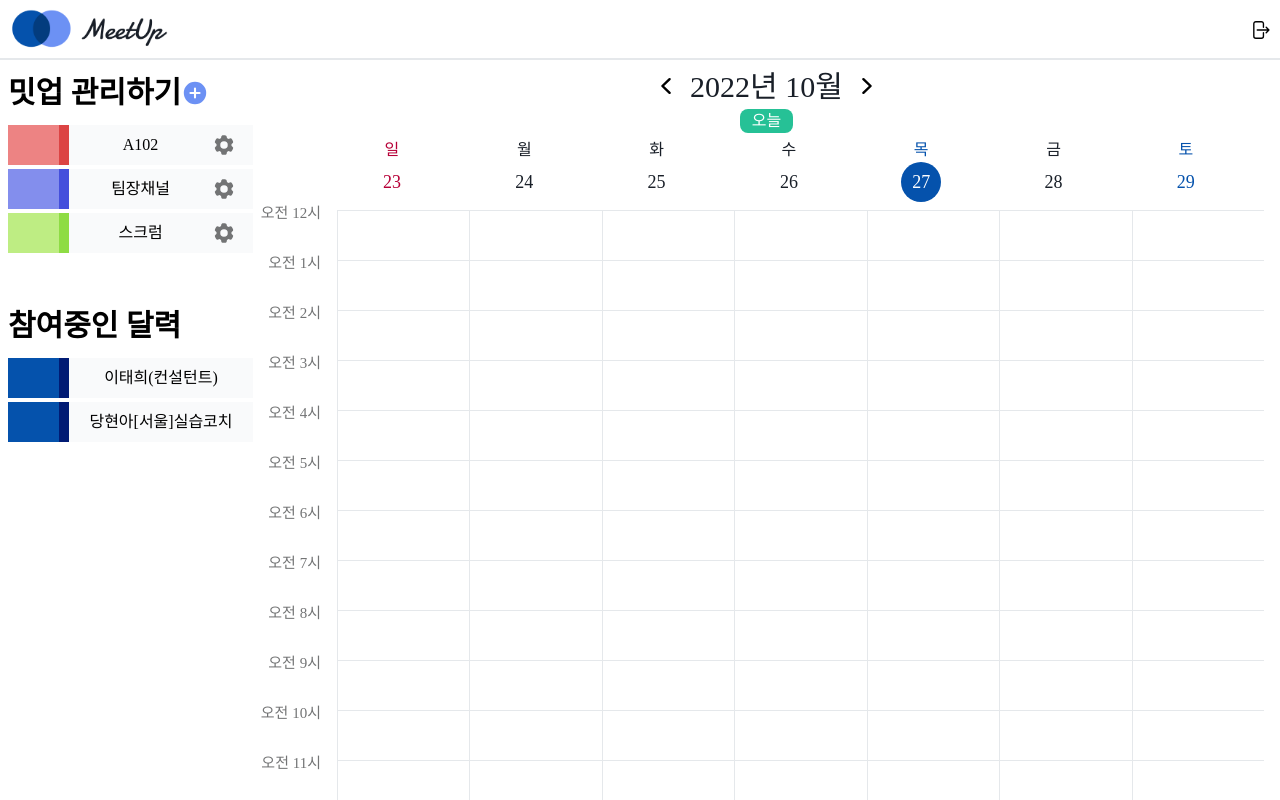
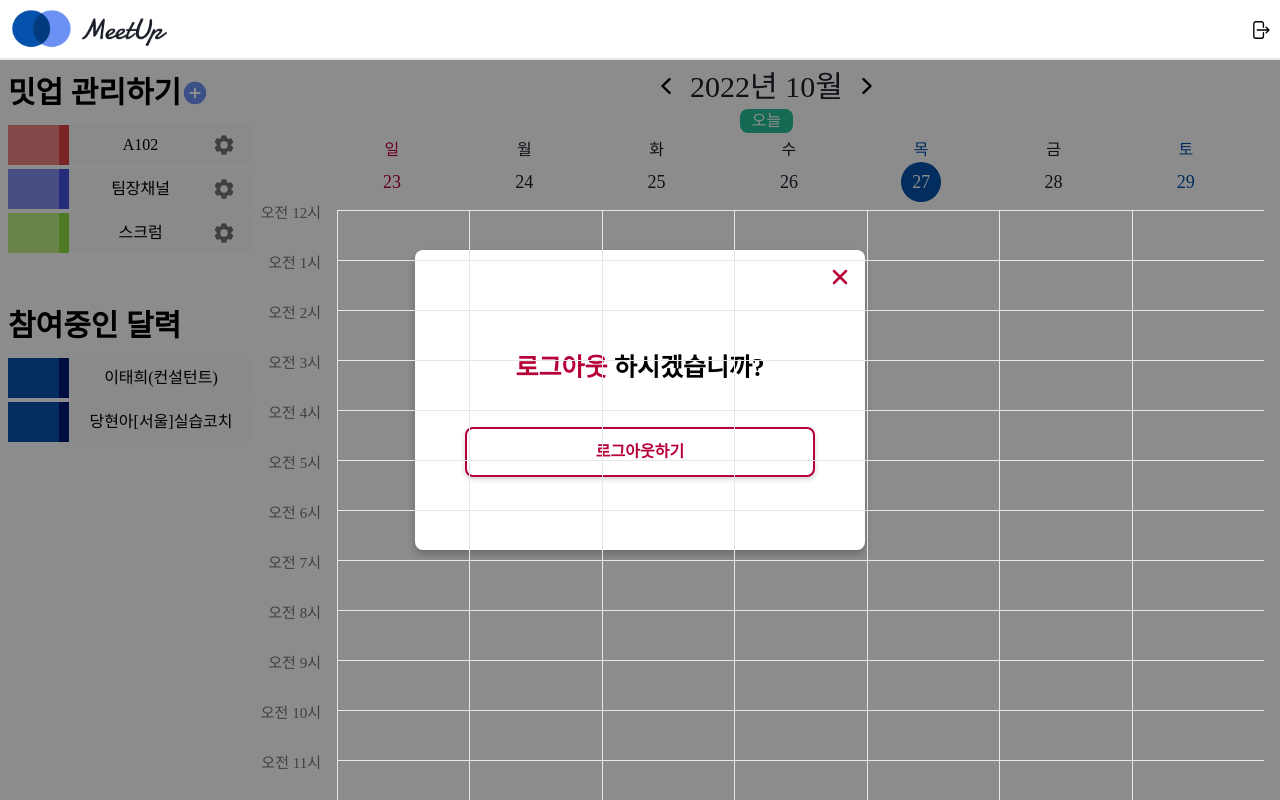
Before and after one commit to drsuneamer/MeetUp, a React (Create React App) app in the folder frontend/: page / in a window 1280 px wide. Both pictures are taken after a click on the icon 1260 px from the left and 29 px from the top of the page. Shown: the top 800 px of the page. Built offline with nearby package versions, Linux system fonts and the light colour scheme.

Commit message:
[#S07P31A102-122][FE] feat: seperate  delete/logout logic &  css

```diff
--- a/frontend/src/components/layout/Header.tsx
+++ b/frontend/src/components/layout/Header.tsx
@@ -1,14 +1,31 @@
 import LogoImage from '../../assets/logo_title.png';
 import { Link } from 'react-router-dom';
+import { useState, useCallback } from 'react';
+import DeleteModal from '../modal/DeleteModal';
 
 function Header() {
-  const logout = (e: React.MouseEvent<SVGSVGElement, MouseEvent>) => {
-    console.log('logout!');
-  };
+  const [isOpenModal, setIsOpenModal] = useState<boolean>(false)
+  const [modalType, setModalType] = useState('')
+  const onClickToggleModal = useCallback(() => {
+    setIsOpenModal(!isOpenModal);
+  }, [isOpenModal]);
+  // const logout = (e: React.MouseEvent<SVGSVGElement, MouseEvent>) => {
+  //   console.log('logout!');
+  // };
 
   const nickname = window.localStorage.getItem('nickname');
 
+  function logoutProps() {
+    setModalType('logout')
+    onClickToggleModal()
+  }
+
   return (
+    <div className="w-[100%] h-[100%] flex flex-col items-center">
+      {isOpenModal && (
+          <DeleteModal onClickToggleModal={onClickToggleModal} props={modalType}>
+          </DeleteModal>
+        )}
       <div className="fixed flex items-center justify-between bg-[white] w-full h-l border-b-2 border-line z-50">
         <div>
           <Link to="/">
@@ -25,7 +42,7 @@ function Header() {
             strokeWidth="1.5"
             stroke="currentColor"
             className="w-6 h-6 pt-0.5 cursor-pointer"
-          onClick={logout}
+            onClick={logoutProps}
           >
             <path
               stroke-linecap="round"
@@ -35,6 +52,7 @@ function Header() {
           </svg>
         </div>
       </div>
+    </div>
   );
 }
 
--- a/frontend/src/components/modal/DeleteModal.tsx
+++ b/frontend/src/components/modal/DeleteModal.tsx
@@ -2,31 +2,38 @@ import  { PropsWithChildren }from 'react';
 
 interface ModalDefaultType {
   onClickToggleModal: () => void; // 함수 타입 정의
-  isSpecial: boolean;
 }
-// interface isSpecialProps {
-//   isSpecial: boolean;
-// }
+
+interface ModalList extends ModalDefaultType {
+  props: string;
+}
 
 function DeleteModal({
-  isSpecial,
   onClickToggleModal,
+  props
 }:
-PropsWithChildren<ModalDefaultType>) {
+PropsWithChildren<ModalList>) {
   return (
     <div className="w-[100%] h-[100%] fixed flex justify-center items-center">
       <div className="w-[450px] h-[300px] flex flex-col items-center bg-background z-10 rounded drop-shadow-shadow">
         <svg onClick={onClickToggleModal} xmlns="http://www.w3.org/2000/svg" fill="none" viewBox="0 0 24 24" stroke-width="2.5" className="w-6 h-6 stroke-cancel mt-[15px] ml-[400px] cursor-pointer">
   <path stroke-linecap="round" stroke-linejoin="round" d="M6 18L18 6M6 6l12 12" />
   </svg>
+    { props === 'delete' ?
+        <div>
           <div className="flex flex-col justify-center items-center text-l font-bold mt-[30px]">
             <div>등록한 <span className="text-cancel">일정</span>을</div>
             <div><span className="text-cancel">삭제</span>하시겠습니까?</div>
           </div>
-        <div className="flex flex-col justify-center items-center text-l font-bold mt-[30px]">
-          삭제하시겠습니까?
+          <button className="text-[16px] font-bold bg-background border-solid border-2 border-cancel text-cancel hover:bg-cancelhover hover:text-background mt-[40px] rounded w-[350px] h-s drop-shadow-button">삭제하기</button>
+        </div>:
+        <div className="flex flex-col justify-center items-center">
+          <div className="text-l font-bold mt-[60px]">
+            <span className="text-cancel">로그아웃 </span>하시겠습니까?
           </div>
-        <button className="text-[16px] font-bold bg-background border-solid border-2 border-cancel text-cancel hover:bg-cancelhover hover:text-background mt-[40px] rounded w-[350px] h-s drop-shadow-button">삭제하기</button>
+          <button className="text-[16px] font-bold bg-background border-solid border-2 border-cancel text-cancel hover:bg-cancelhover hover:text-background mt-[40px] rounded w-[350px] h-s drop-shadow-button">로그아웃하기</button>
+        </div>
+    }
     </div>
       <div
         className='w-[100%] h-[100%] fixed top:0 z-9 bg-[rgba(0,0,0,0.45)]'
@@ -40,5 +47,6 @@ PropsWithChildren<ModalDefaultType>) {
       />
     </div>
   );
+
 }
 export default DeleteModal;
```
Lines whose indentation alone changed are shown as unchanged.
